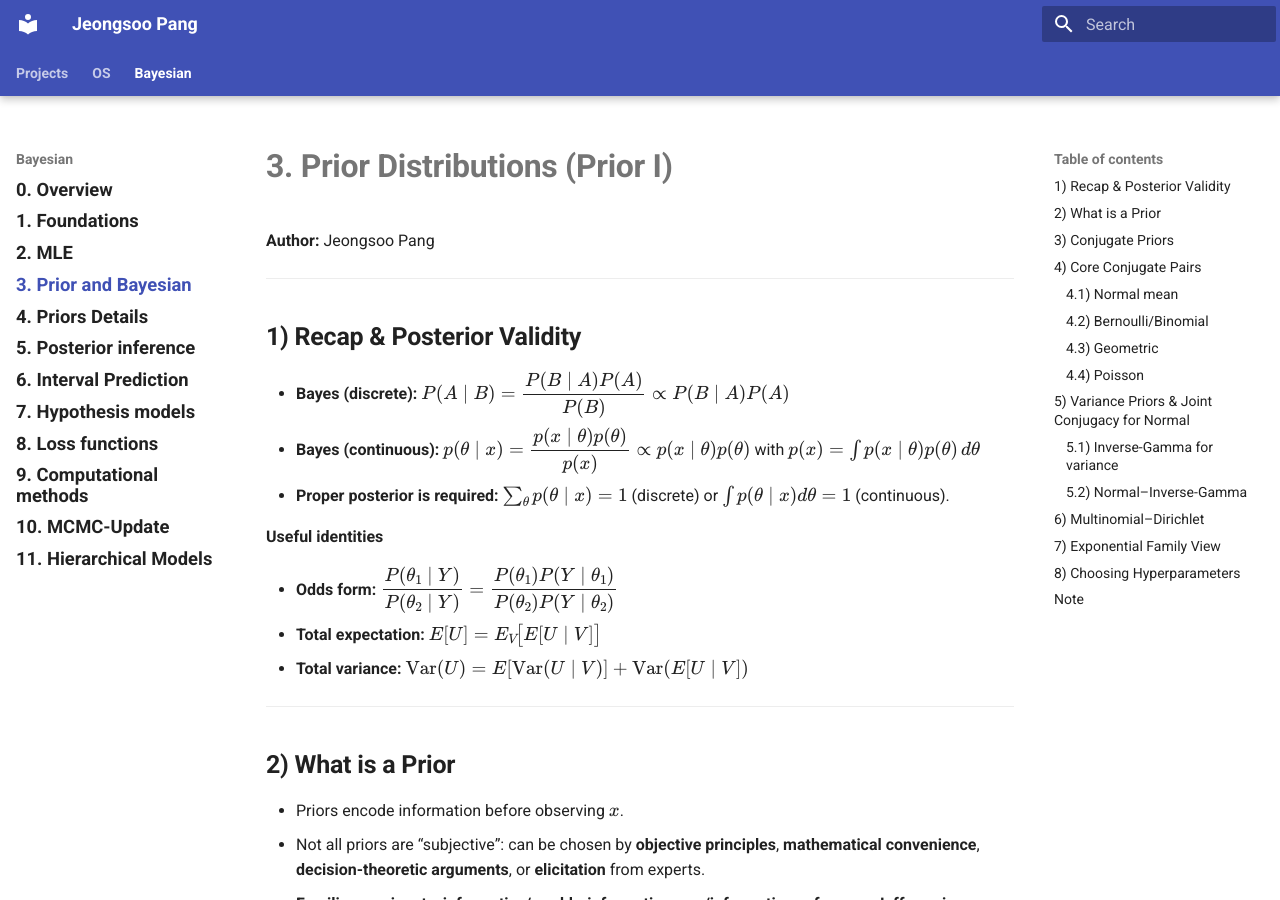
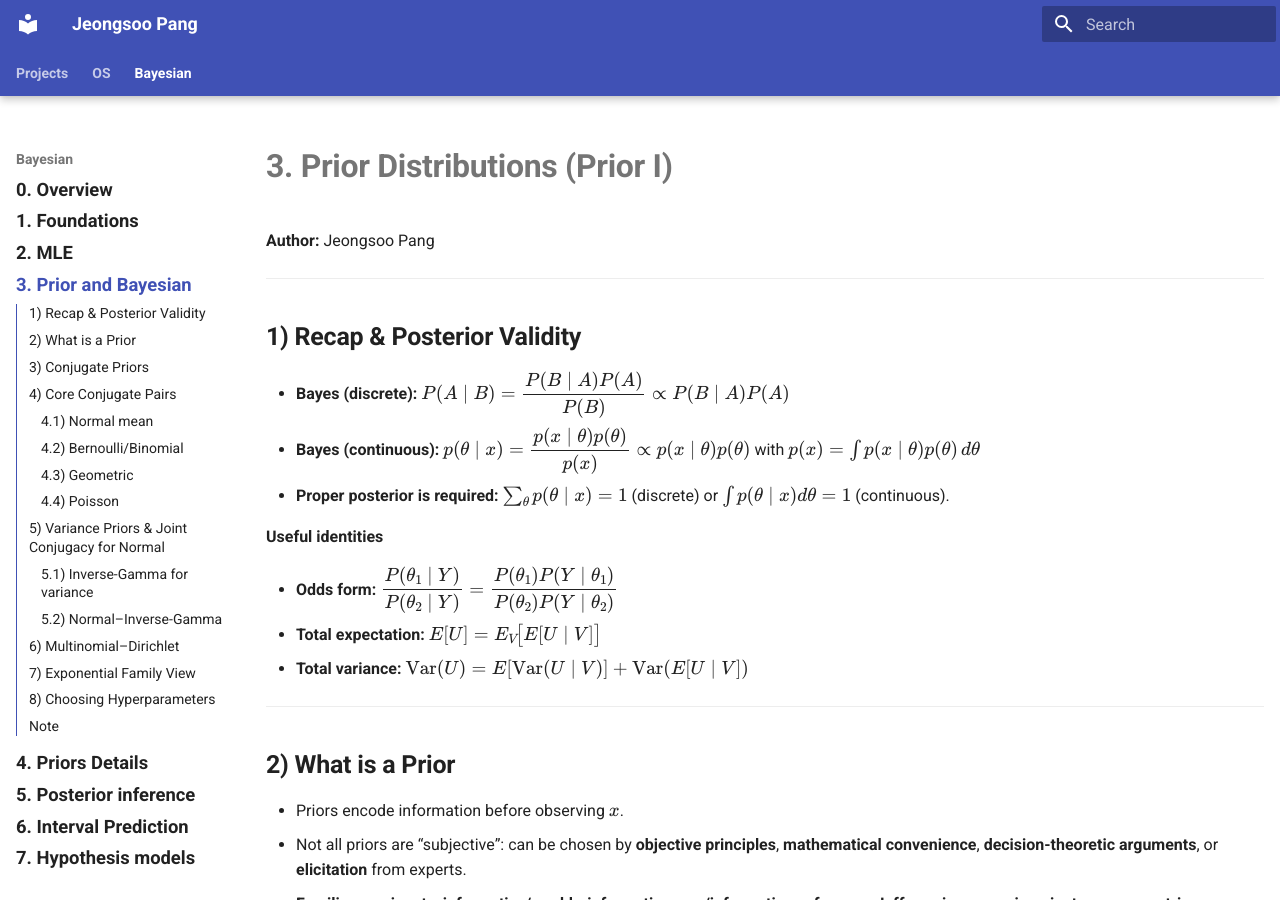
Before and after one commit to Jeongsoo-dev/ML_based_MR_CT_SeriesType_Detection, an MkDocs documentation site: the page built from docs/bayesian/lec3_priors_logic.md, in a window 1280 px wide and 900 px high. Built offline with MkDocs 1.6.1 and Material for MkDocs 9.7.7, drawn with Linux system fonts in a browser that asks for light colours.

Commit message:
Update mkdocs.yml

```diff
--- a/mkdocs.yml
+++ b/mkdocs.yml
@@ -6,7 +6,8 @@ theme:
     - navigation.tabs           # top tabs in the blue bar
     - navigation.tabs.sticky    # keep tabs visible on scroll
     - navigation.instant
-
+    - navigation.instant.progress
+    - toc.integrate
     - toc.follow                # highlight active section in the right ToC
   palette:
     - scheme: default
```
